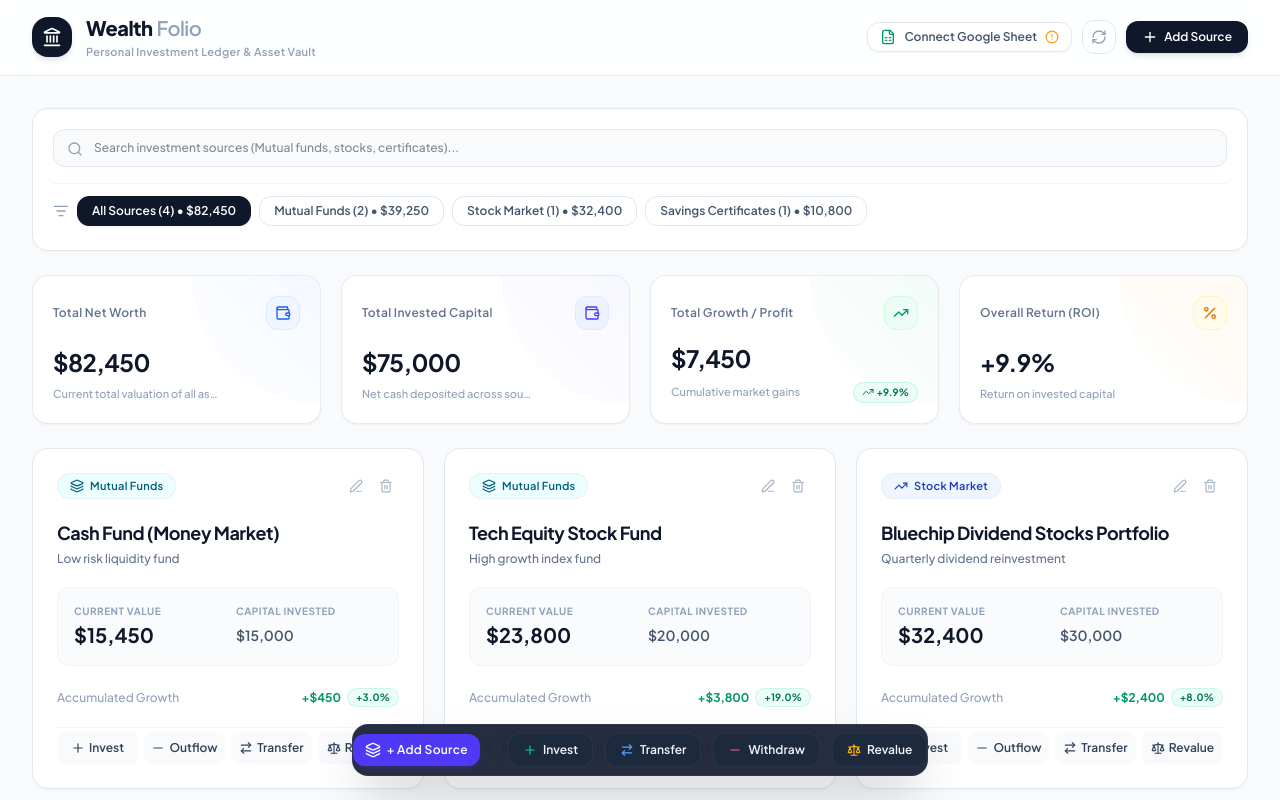
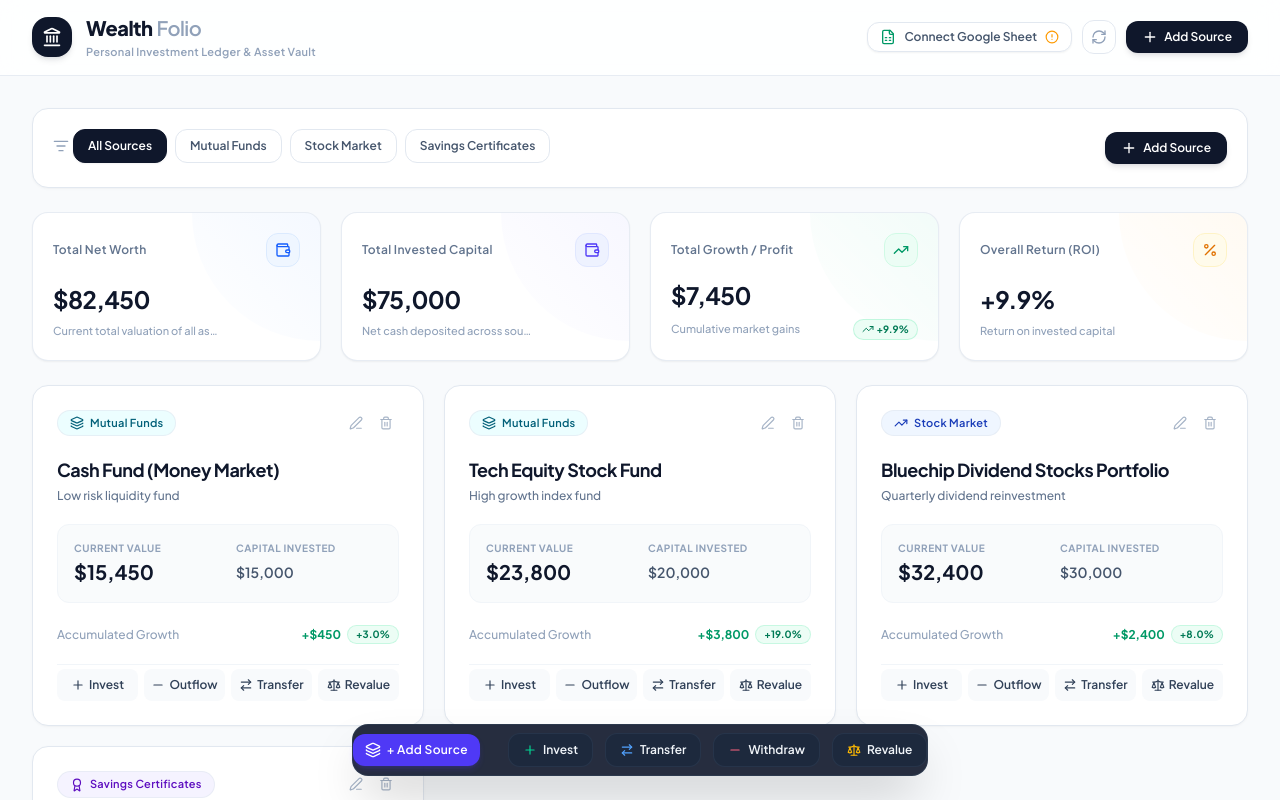
Before and after one commit to HuzaifaInshal/wealth-folio, a React (Vite) app: page / in a window 1280 px wide. Shown: the top 800 px of the page. Built offline with nearby package versions, Linux system fonts and the light colour scheme.

Commit message:
commit 2: Simplify category tab labels and add inline + Add Source button into tab container in src/App.tsx

```diff
--- a/src/App.tsx
+++ b/src/App.tsx
@@ -368,38 +368,24 @@ export default function App() {
       {/* Main Container Layout */}
       <main className="flex-1 max-w-7xl w-full mx-auto px-4 sm:px-6 lg:px-8 py-8 space-y-6">
         {/* Category Tabs Container */}
-        <div className="fintech-card p-5 space-y-4" id="category-tabs-bar">
+        <div className="fintech-card p-5" id="category-tabs-bar">
           <div className="flex flex-col sm:flex-row sm:items-center justify-between gap-4">
-            {/* Search Input */}
-            <div className="relative flex-1">
-              <Search className="w-4 h-4 text-slate-400 absolute left-3.5 top-3" />
-              <input
-                type="text"
-                value={searchQuery}
-                onChange={(e) => setSearchQuery(e.target.value)}
-                placeholder="Search investment sources (Mutual funds, stocks, certificates)..."
-                className="w-full pl-10 pr-4 py-2.5 bg-slate-50 border border-slate-200 rounded-xl text-xs font-medium text-slate-900 focus:outline-hidden focus:bg-white focus:ring-2 focus:ring-slate-900 transition-all"
-              />
-            </div>
-          </div>
-
             {/* Segmented Category Pills */}
-          <div className="flex items-center space-x-2 overflow-x-auto pb-1 scrollbar-none border-t border-slate-100 pt-3">
-            <ListFilter className="w-4 h-4 text-slate-400 shrink-0" />
+            <div className="flex items-center space-x-2 overflow-x-auto pb-1 scrollbar-none">
+              <ListFilter className="w-4 h-4 text-slate-400 shrink-0 mr-1" />
               <button
                 onClick={() => setCategoryFilter('all')}
-              className={`px-3.5 py-1.5 text-xs font-semibold rounded-xl transition-all whitespace-nowrap border cursor-pointer ${
+                className={`px-3.5 py-2 text-xs font-semibold rounded-xl transition-all whitespace-nowrap border cursor-pointer ${
                   categoryFilter === 'all'
-                  ? 'bg-slate-900 text-white border-slate-900 shadow-xs'
+                    ? 'bg-slate-900 text-white border-slate-900 shadow-xs font-bold'
                     : 'bg-white text-slate-600 border-slate-200 hover:bg-slate-50'
                 }`}
               >
-              All Sources ({investments.length}) • {formatCurrency(totalValuation)}
+                All Sources
               </button>
               {Object.keys(DEFAULT_CATEGORIES).map((catKey) => {
                 const catHoldings = investments.filter((i) => i.category === catKey);
                 if (catHoldings.length === 0 && categoryFilter !== catKey) return null;
-              const subtotal = catHoldings.reduce((s, i) => s + i.currentValuation, 0);
                 const details = DEFAULT_CATEGORIES[catKey];
                 const isActive = categoryFilter === catKey;
 
@@ -407,16 +393,26 @@ export default function App() {
                   <button
                     key={catKey}
                     onClick={() => setCategoryFilter(catKey)}
-                  className={`px-3.5 py-1.5 text-xs font-semibold rounded-xl transition-all whitespace-nowrap border cursor-pointer ${
+                    className={`px-3.5 py-2 text-xs font-semibold rounded-xl transition-all whitespace-nowrap border cursor-pointer ${
                       isActive
-                      ? 'bg-slate-900 text-white border-slate-900 shadow-xs'
+                        ? 'bg-slate-900 text-white border-slate-900 shadow-xs font-bold'
                         : 'bg-white text-slate-600 border-slate-200 hover:bg-slate-50'
                     }`}
                   >
-                  {details.label} ({catHoldings.length}) • {formatCurrency(subtotal)}
+                    {details.label}
                   </button>
                 );
               })}
+            </div>
+
+            {/* Inline Add Source Button */}
+            <button
+              onClick={openNewInvestmentForm}
+              className="px-4 py-2 bg-slate-900 hover:bg-slate-800 text-white rounded-xl text-xs font-semibold shadow-md shadow-slate-900/10 transition-all flex items-center space-x-1.5 cursor-pointer shrink-0 self-start sm:self-auto"
+            >
+              <Plus className="w-4 h-4" />
+              <span>Add Source</span>
+            </button>
           </div>
         </div>
 
```
Lines whose indentation alone changed are shown as unchanged.
